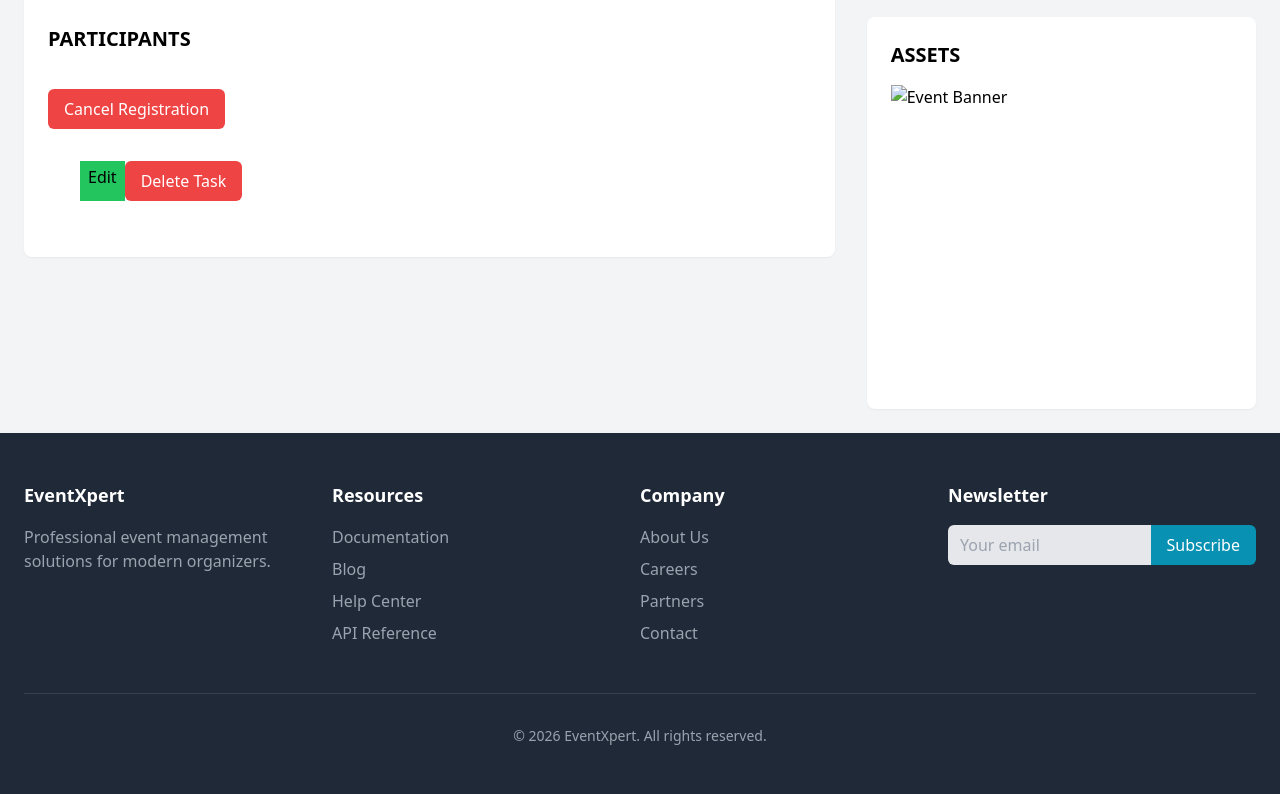
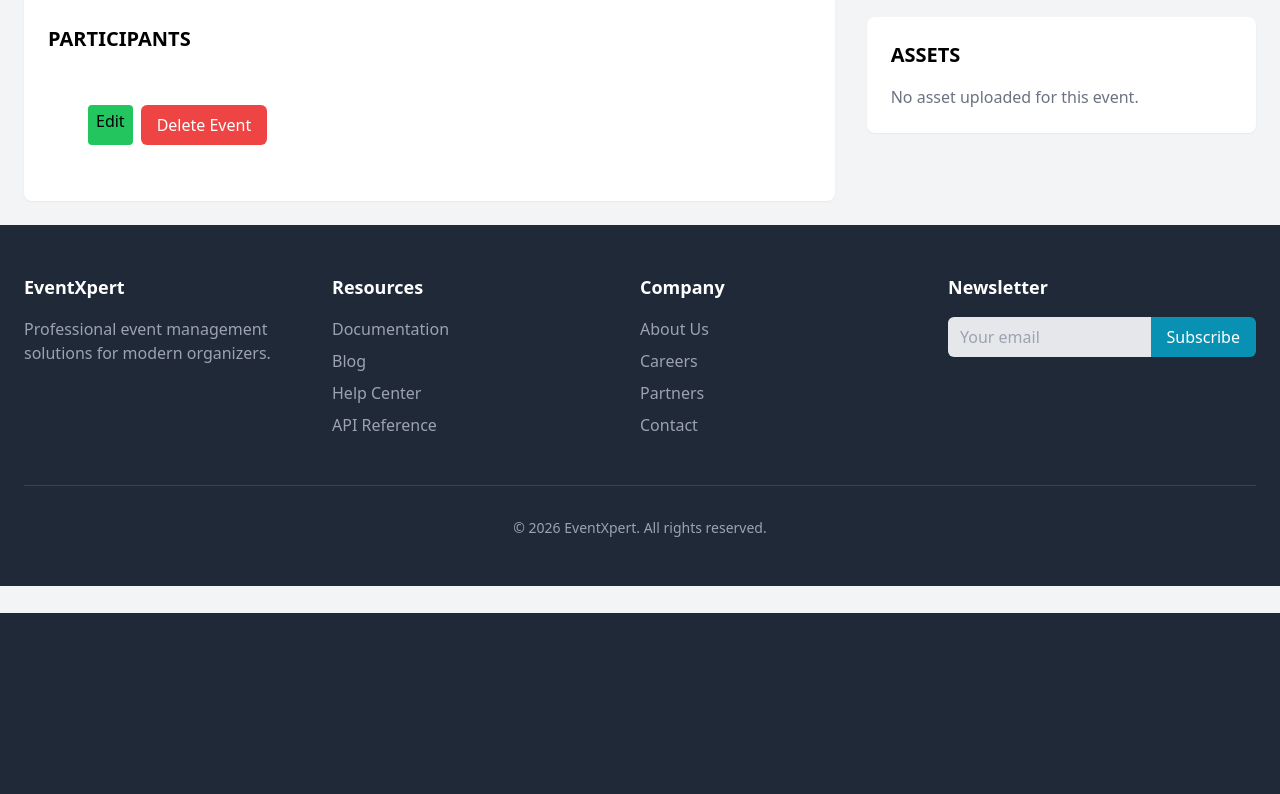
Before and after one commit to emoncse2020/event_ms, a Django app: template events/templates/event_details.html in a window 1280 px wide. Shown: the part 187-981 px from the top of the page. After the commit the page ends 800 px from the top, so only its background shows below. Run offline with Django 5.2, Linux system fonts and the light colour scheme; the template is opened without the code that fills it, so the values that code supplies are empty; some libraries are stand-ins or nearby versions.

Commit message:
no image solved

```diff
--- a/events/templates/dashboard/dashboard.html
+++ b/events/templates/dashboard/dashboard.html
@@ -13,7 +13,7 @@
           <div class="mt-2 flex justify-between items-center">
             <div>
               <h2 class="text-2xl">{{total_participant}}</h2>
-              <p>99 events</p>
+              <p>99 attendee last month</p>
             </div>
             <div class="bg-green-100 p-3 rounded-full">
               <svg
--- a/events/templates/dashboard/organizer-dashboard.html
+++ b/events/templates/dashboard/organizer-dashboard.html
@@ -50,11 +50,7 @@
         <div class="flex items-center gap-2">
           <div class="w-2 h-2 rounded-full bg-green-500"></div>
           <a href="{% url 'event-details' event.id %}">{{event.name}}</a>
-          <a href="{% url "update-event" event.id %}" class="px-2 py-1 bg-zinc-900 rounded-xl">Edit</a>
-          <form action="{% url "delete-event" event.id %}"method="POST">
-            {% csrf_token %}
-            <button type="submit" class="bg-red-600 px-2 py-1 rounded-xl">Delete</button>
-          </form>
+
         </div>
         <div>
           <span
--- a/events/templates/event_details.html
+++ b/events/templates/event_details.html
@@ -22,32 +22,30 @@
               <div class="space-y-4">
                 {% for participant in event.participants.all %}
                     <div class="flex items-center gap-4">
-                  <div class="w-12 h-12 bg-blue-600 rounded-full flex items-center justify-center text-white">{{participant.name|slice:':2'}}</div>
+                  <div class="w-12 h-12 bg-blue-600 rounded-full flex items-center justify-center text-white">{{participant.first_name|slice:':2'}}</div>
                   <div>
-                    <div class="font-semibold">{{participant.name}}</div>
-                    <div class="text-gray-600">Registered User</div>
+                    <div class="font-semibold">{{participant.first_name}}</div>
+                    <div class="text-gray-600">{{participant.groups.first.name | default:"No Role"}}</div>
                   </div>
                 </div>
                 {% endfor %}
-                <!-- Repeat this block for each participant -->
+
               </div>
             </div>
 
             <div>
-              <button class="px-4 py-2 bg-red-500 text-white rounded-md hover:bg-red-600" type="submit">
-                Cancel Registration
-              </button>
+
             </div>
             <div>
                  <div class="flex p-4 m-4">
-                    <a href='' class="px-2 py-1 bg-green-500">Edit</a>
-                    <form action='' method='POST'>
+                    <a href='{% url "update-event" event.id %}' class="px-2 py-1 bg-green-500 rounded mx-2">Edit</a>
+                    <form action='{% url "delete-event" event.id %}' method='POST'>
                         {% csrf_token %}
                         <button
                             class="px-4 py-2 bg-red-500 text-white rounded-md hover:bg-red-600"
                             type="submit"
                             >
-                            Delete Task
+                            Delete Event
                         </button>
                     </form>
 
@@ -69,7 +67,12 @@
           <!-- Assets (if any) -->
           <div class="bg-white p-6 rounded-lg shadow-sm">
             <h2 class="text-xl font-bold mb-4">ASSETS</h2>
-            <img src="{{event.asset.url}}" class='h-[300px] w-[300px]' alt="Event Banner" class="w-full rounded-lg" />
+            {% if event.asset %}
+              <img src="{{event.asset.url}}"alt="Event Banner" class="w-full rounded-lg" />
+            {% else %}
+               <p class="text-gray-500">No asset uploaded for this event.</p>
+
+            {% endif %}
           </div>
         </div>
       </div>
```
